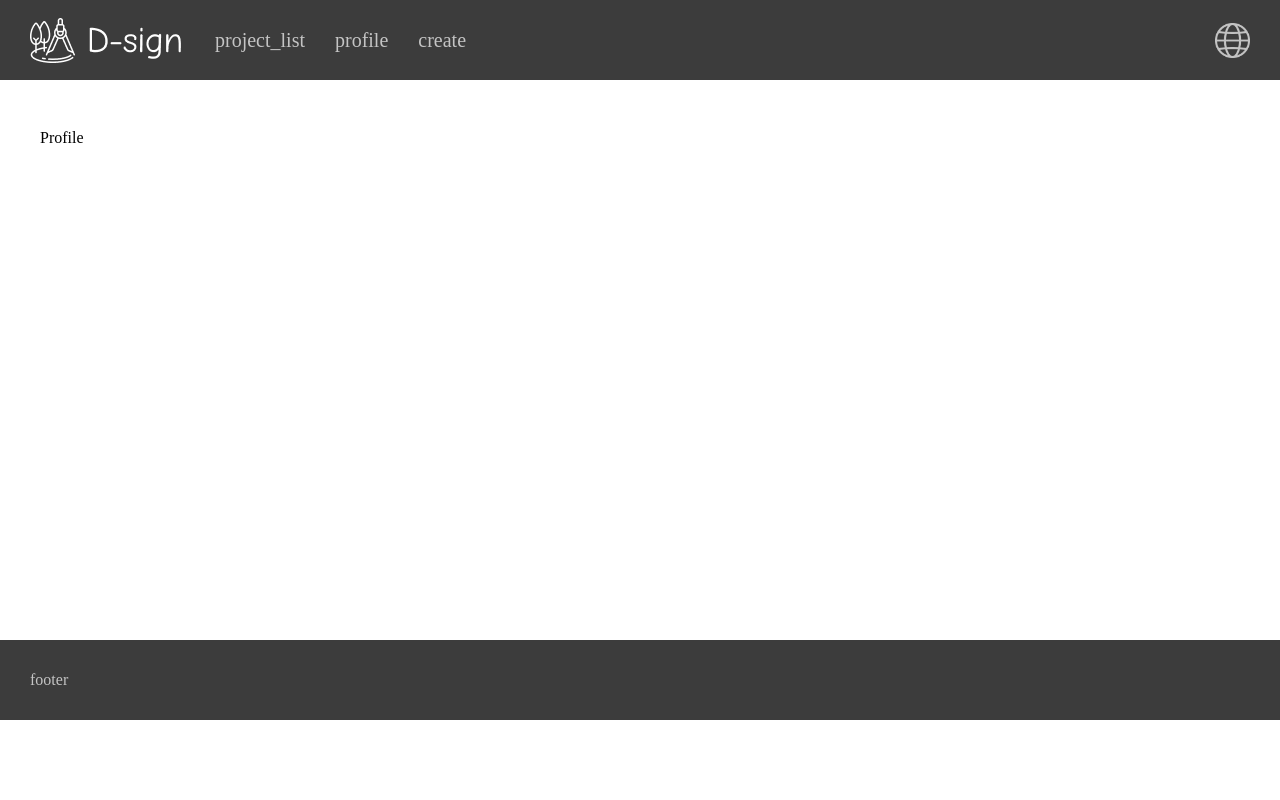
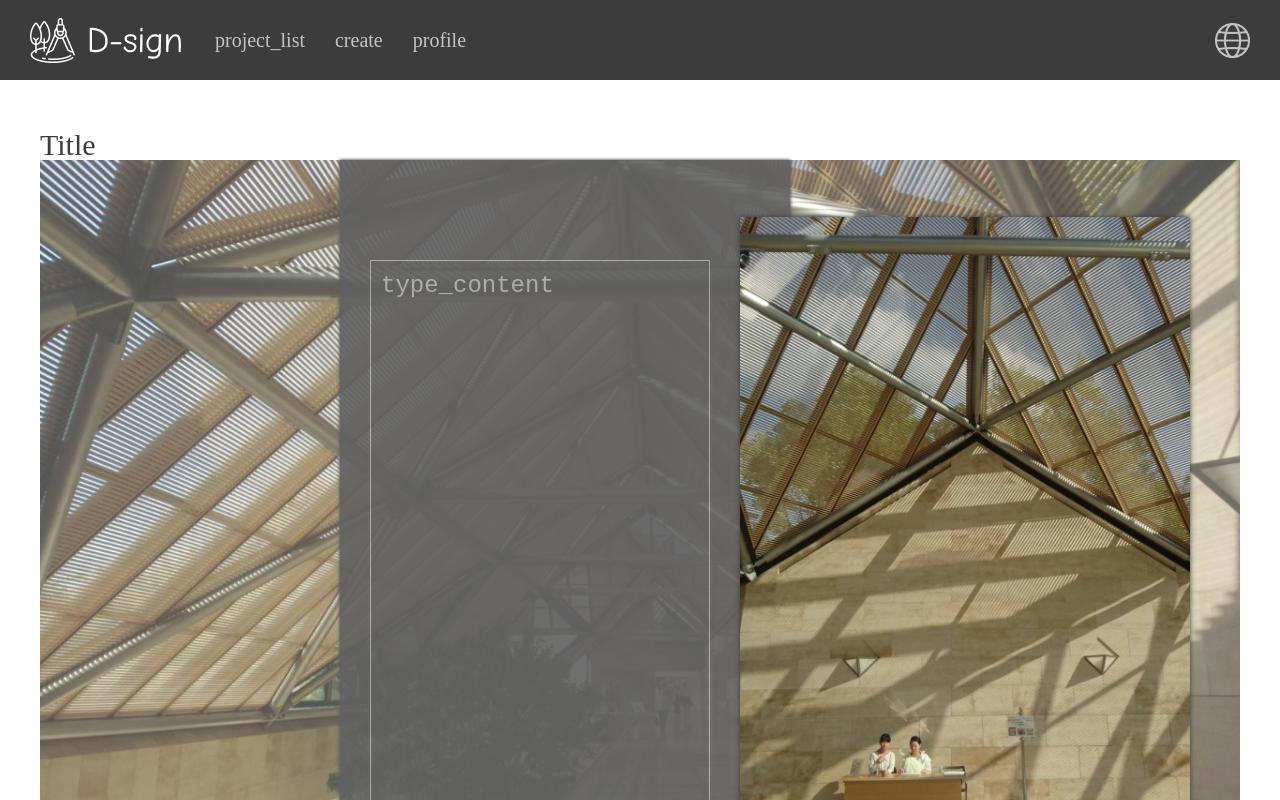
Before and after one commit to AditiChen/dsign, a React (Create React App) app: page /singleProject in a window 1280 px wide. Before the commit this address led to /profile. Shown: the top 800 px of the page. Built offline with nearby package versions, Linux system fonts and the light colour scheme.

Commit message:
Create single page route and finish UI

```diff
--- a/src/components/Header/Header.tsx
+++ b/src/components/Header/Header.tsx
@@ -116,8 +116,8 @@ function Header() {
       <LeftContainer>
         <Logo to="portfolioBricks" />
         <Context to="projectList">{t("project_list")}</Context>
+        <Context to="createNewProject">{t("create")}</Context>
         <Context to="profile">{t("profile")}</Context>
-        <Context to="createNewProject">{t("create")}</Context>
       </LeftContainer>
       <RightContainer>
         <Icon
--- a/src/components/Templates/Template0.tsx
+++ b/src/components/Templates/Template0.tsx
@@ -9,7 +9,7 @@ interface Prop {
 }
 
 const Wrapper = styled.div`
-  margin: 20px auto;
+  margin: 0 auto;
   width: 1200px;
   height: 760px;
   position: relative;
--- a/src/components/Templates/Template1.tsx
+++ b/src/components/Templates/Template1.tsx
@@ -12,7 +12,7 @@ interface Prop {
 }
 
 const Wrapper = styled.div`
-  margin: 20px auto;
+  margin: 0 auto;
   width: 1200px;
   height: 760px;
   position: relative;
--- a/src/index.tsx
+++ b/src/index.tsx
@@ -8,6 +8,7 @@ import Landing from "./pages/Landing/Landing";
 import PortfolioBricks from "./pages/PortfolioBricks/PortfolioBricks";
 import Profile from "./pages/Profile/Profile";
 import ProjectList from "./pages/ProjectList/ProjectList";
+import SingleProject from "./pages/SingleProject/SingleProject";
 import CreateNewProject from "./pages/CreateNewProject/CreateNewProject";
 
 const root = ReactDOM.createRoot(
@@ -21,6 +22,7 @@ root.render(
         <Route path="portfolioBricks" element={<PortfolioBricks />} />
         <Route path="profile" element={<Profile />} />
         <Route path="projectList" element={<ProjectList />} />
+        <Route path="singleProject" element={<SingleProject />} />
         <Route path="createNewProject" element={<CreateNewProject />} />
         <Route path="*" element={<Navigate to="profile" replace />} />
       </Route>
--- a/src/pages/CreateNewProject/CreateNewProject.tsx
+++ b/src/pages/CreateNewProject/CreateNewProject.tsx
@@ -14,7 +14,7 @@ const Wrapper = styled.div`
   width: 100%;
   min-width: 100vw;
   height: 100%;
-  min-height: calc(100vh - 160px);
+  min-height: calc(100vh - 80px);
   display: flex;
   position: relative;
 `;
--- a/src/pages/Landing/Landing.tsx
+++ b/src/pages/Landing/Landing.tsx
@@ -1,4 +1,5 @@
 import styled from "styled-components";
+import { useNavigate } from "react-router-dom";
 
 const Wrapper = styled.div`
   width: 100%;
@@ -9,10 +10,17 @@ const Wrapper = styled.div`
   display: flex;
 `;
 
+const Button = styled.button`
+  width: 100px;
+  height: 40px;
+`;
+
 function Landing() {
+  const navigate = useNavigate();
   return (
     <Wrapper>
       <div>Landing page</div>
+      <Button onClick={() => navigate("/portfolioBricks")}>Entry</Button>
     </Wrapper>
   );
 }
--- a/src/pages/ProjectList/ProjectList.tsx
+++ b/src/pages/ProjectList/ProjectList.tsx
@@ -7,7 +7,7 @@ const Wrapper = styled.div`
   width: 100%;
   min-width: 100vw;
   height: 100%;
-  min-height: calc(100vh - 160px);
+  min-height: calc(100vh - 80px);
   position: relative;
   display: flex;
 `;
@@ -35,6 +35,9 @@ function ProjectList() {
         <Button onClick={() => navigate("/createNewProject")}>
           {t("create_new_project")}
         </Button>
+        <Button onClick={() => navigate("/singleProject")}>
+          {t("single_project")}
+        </Button>
       </Container>
     </Wrapper>
   );
--- /dev/null
+++ b/src/pages/SingleProject/SingleProject.tsx
@@ -0,0 +1,85 @@
+import { useEffect, useState } from "react";
+import styled from "styled-components";
+import templatesArr from "../../components/Templates/TemplatesArr";
+
+import miho1 from "../../components/miho1.jpg";
+import miho2 from "../../components/miho2.jpg";
+import church1 from "../../components/church1.jpg";
+import church2 from "../../components/church2.jpg";
+import church3 from "../../components/church3.jpg";
+
+const Wrapper = styled.div`
+  padding-top: 80px;
+  width: 100%;
+  min-width: 100vw;
+  height: 100%;
+  min-height: calc(100vh - 80px);
+  display: flex;
+  position: relative;
+`;
+
+const Container = styled.div`
+  margin: 50px auto;
+  width: 1200px;
+  height: 100%;
+  min-height: calc(100vh - 260px);
+  display: flex;
+  flex-direction: column;
+`;
+
+const SinglePageContainer = styled.div`
+  width: 100%;
+  height: 100%;
+`;
+
+const Title = styled.div`
+  font-size: 30px;
+  color: #3c3c3c;
+`;
+
+const project = {
+  author: "Orange",
+  id: "lWRhOh8Hh7p65kOoamST",
+  mainImg: church1,
+  pages: [
+    {
+      type: 0,
+      content: ["Hello, this is apple."],
+      url: [miho1, miho2],
+    },
+    {
+      type: 1,
+      content: ["The church of light."],
+      url: [church1, church2, church3],
+      author: "Orange",
+      id: "lWRhOh8Hh7p65kOoamST",
+    },
+  ],
+};
+
+function SingleProject() {
+  const { pages } = project;
+  const types = pages.map((data) => data.type);
+  const templateFilter = types?.map((num) => templatesArr[num]);
+
+  return (
+    <Wrapper>
+      <Container>
+        <Title>Title</Title>
+        <SinglePageContainer>
+          {pages.length === 0 ? (
+            ""
+          ) : (
+            <>
+              {templateFilter.map((Template, index) => (
+                <Template key={`${index + 1}`} />
+              ))}
+            </>
+          )}
+        </SinglePageContainer>
+      </Container>
+    </Wrapper>
+  );
+}
+
+export default SingleProject;
```
